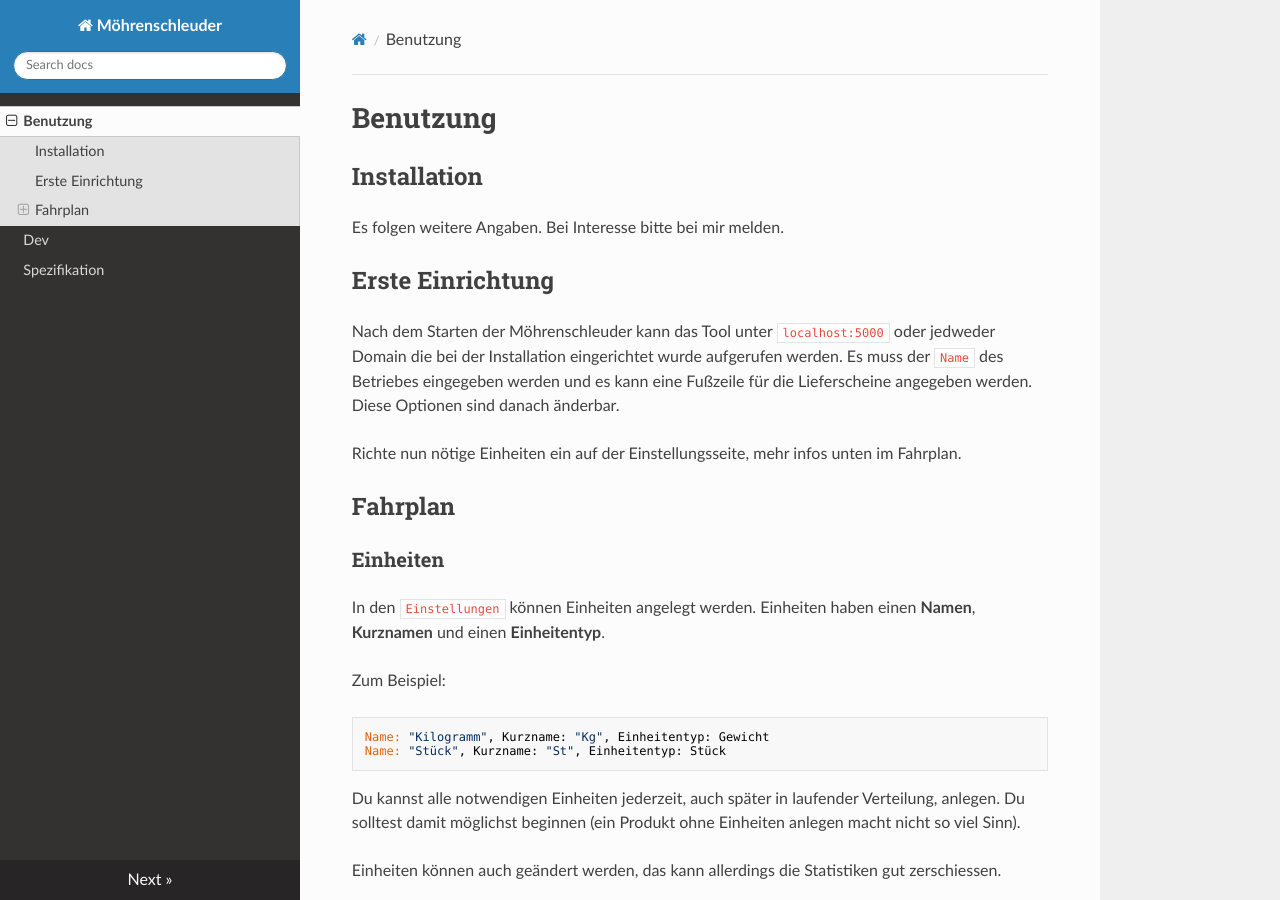
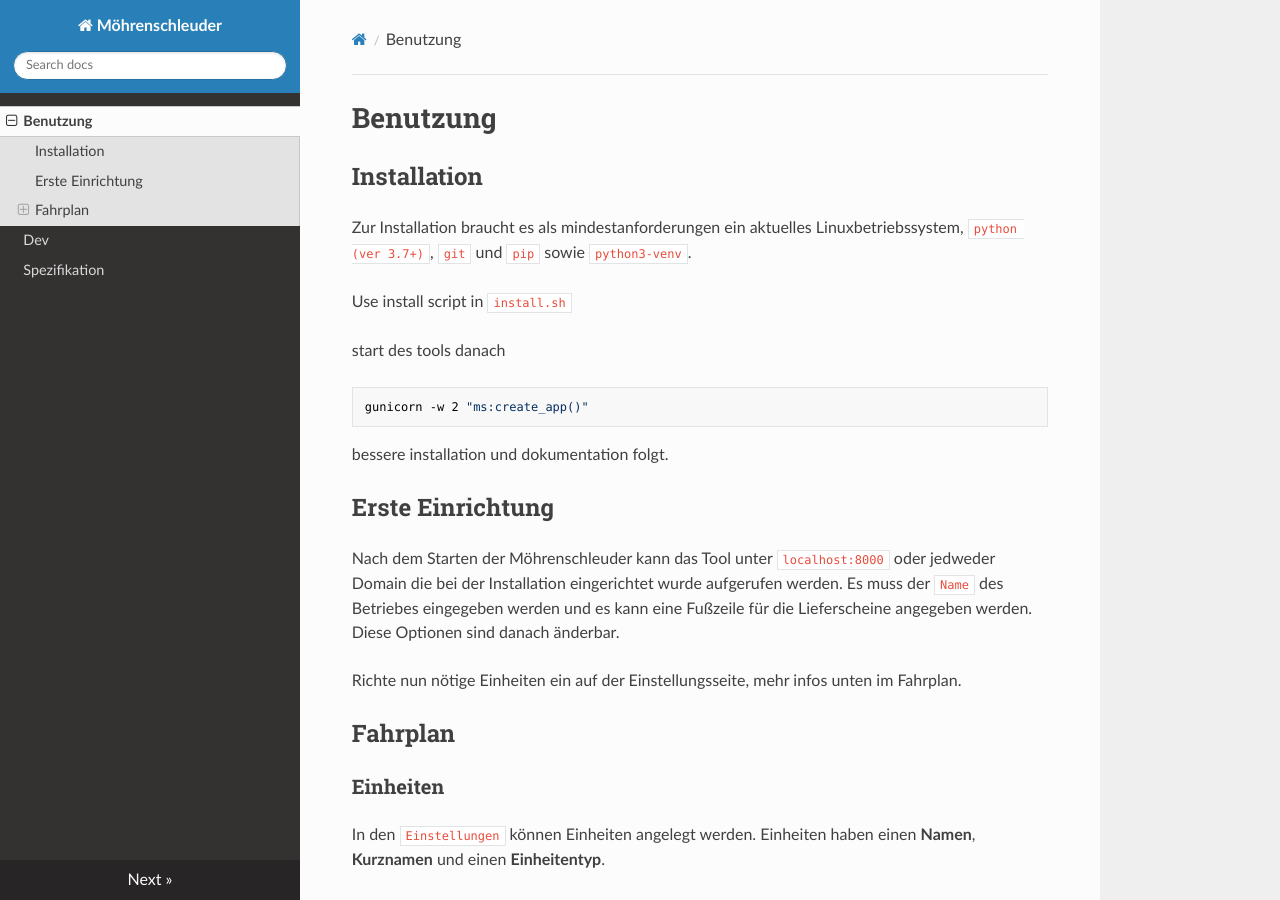
Before and after one commit to iameru/mschleuder, an MkDocs documentation site: the page built from docs/index.md, in a window 1280 px wide and 900 px high. Built offline with MkDocs 1.6.1, drawn with Linux system fonts in a browser that asks for light colours; nearby versions of some CDN libraries.

Commit message:
first raw install script

````diff
--- a/docs/index.md
+++ b/docs/index.md
@@ -2,12 +2,23 @@
 
 ## Installation
 
-Es folgen weitere Angaben. Bei Interesse bitte bei mir melden.
+
+Zur Installation braucht es als mindestanforderungen ein aktuelles Linuxbetriebssystem, `python (ver 3.7+)`, `git` und `pip` sowie `python3-venv`.
+
+Use install script in `install.sh`
+
+start des tools danach
+
+```bash
+gunicorn -w 2 "ms:create_app()"
+```
+
+bessere installation und dokumentation folgt.
 
 
 ## Erste Einrichtung
 
-Nach dem Starten der Möhrenschleuder kann das Tool unter `localhost:5000` oder jedweder Domain die bei der Installation eingerichtet wurde aufgerufen werden.
+Nach dem Starten der Möhrenschleuder kann das Tool unter `localhost:8000` oder jedweder Domain die bei der Installation eingerichtet wurde aufgerufen werden.
 Es muss der `Name` des Betriebes eingegeben werden und es kann eine Fußzeile für die Lieferscheine angegeben werden.
 Diese Optionen sind danach änderbar.
 
````
Also changed, not shown: 2 other files.
